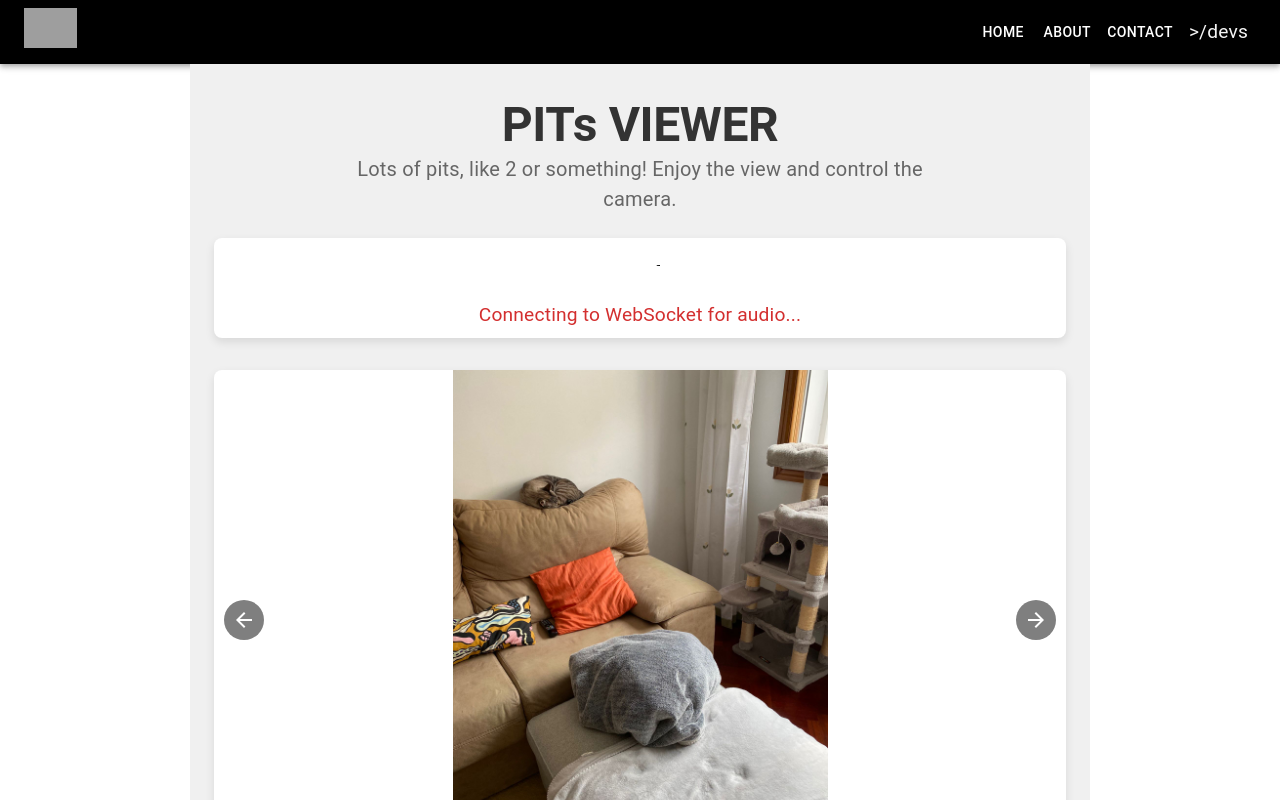
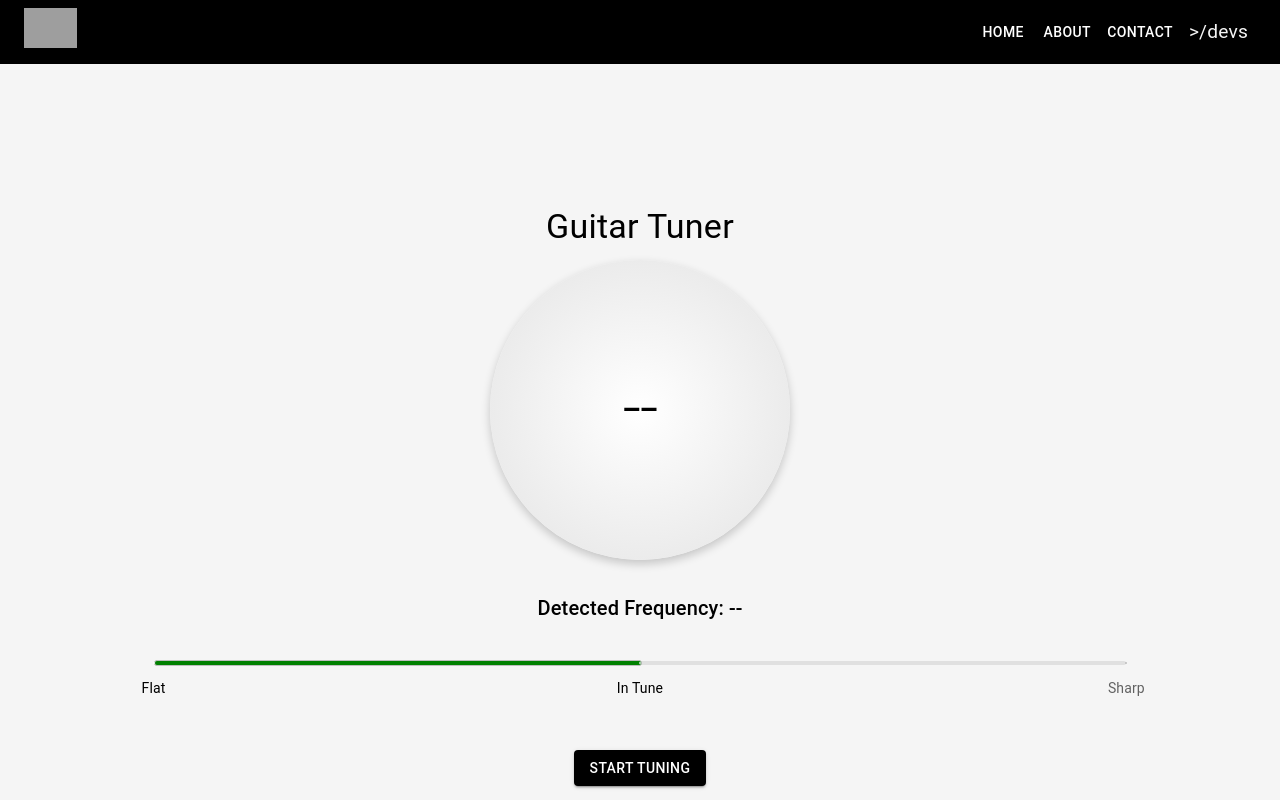
Before and after one commit to NetOfComputers/valkiria24-web-lemon, a React (Create React App) app: page /pit-view in a window 1280 px wide. Shown: the top 800 px of the page. Built offline with nearby package versions, Linux system fonts and the light colour scheme; no server answers; grey boxes are pictures that could not be loaded.

Commit message:
Some Fancy Things

```diff
--- a/package.json
+++ b/package.json
@@ -10,6 +10,7 @@
     "@testing-library/jest-dom": "^5.17.0",
     "@testing-library/react": "^13.4.0",
     "@testing-library/user-event": "^13.5.0",
+    "pitchfinder": "^2.3.2",
     "react": "^18.3.1",
     "react-dom": "^18.3.1",
     "react-router-dom": "^6.26.1",
--- a/src/Routes.js
+++ b/src/Routes.js
@@ -19,6 +19,7 @@ import Footer from './components/Footer';
 import BirdViewWithControlsScreen from './screens/BirdViewWithControlsScreen.js';
 import BirdViewControls from './screens/BirdViewWithControlsLegacy.js';
 import PitViewWithControlsScreen from './screens/PitViewWithControlsScreen.js';
+
 // import BirdViewRecorder from './screens/BirdViewRecorder.js'
 import AdminLogin from './screens/AdminLogin.js';
 import ProjectArch from './screens/ProjectArch.js';
@@ -67,8 +68,10 @@ function AppRoutes() {
         <Route path="/bird-photo" element={<BirdPhoto/>} /> */}
         {/* <Route path="/bird-view/:token" element={<BirdViewToken/>} />
         <Route path="/bird-view-admin" element={<BirdViewAdmin/>} /> */}
+
+        {/* Other projects */}
       </Routes>
-      <Footer flexGrow={1}/>
+      <Footer flexGrow={1} />
     </Router>
   );
 }
--- a/src/components/BirdProject/modules/SettingsDialog.js
+++ b/src/components/BirdProject/modules/SettingsDialog.js
@@ -108,7 +108,7 @@ const SettingsDialog = ({ open, onClose, sendControlMessage, stats }) => {
               return (
                 <Box key={controlName} mb={2}>
                   <IconButton
-                    disabled={control.min === null}
+                    disabled={control.min === null && control.data_type!="bool"}
                     onClick={() => handleControlChange(controlName, -(control.step || 1))}
                   >
                     <ArrowBackIcon />
--- /dev/null
+++ b/src/components/TunerProject/TunerViewWithPitchJs.js
@@ -0,0 +1,170 @@
+import React, { useState, useEffect } from "react";
+import PitchFinder from "pitchfinder";
+import {
+  Box,
+  Typography,
+  Button,
+  CircularProgress,
+  Slider,
+} from "@mui/material";
+
+const TunerViewWithPitchJs = () => {
+  const [note, setNote] = useState(null);
+  const [detectedFrequency, setDetectedFrequency] = useState(null);
+  const [isTuning, setIsTuning] = useState(false);
+  const [tuningOffset, setTuningOffset] = useState(0);
+
+  useEffect(() => {
+    let audioContext;
+    let analyserNode;
+    let mediaStream;
+    let intervalId;
+
+    const startTuning = async () => {
+      try {
+        audioContext = new (window.AudioContext || window.webkitAudioContext)();
+        mediaStream = await navigator.mediaDevices.getUserMedia({ audio: true });
+        const sourceNode = audioContext.createMediaStreamSource(mediaStream);
+
+        analyserNode = audioContext.createAnalyser();
+        sourceNode.connect(analyserNode);
+
+        analyserNode.fftSize = 2048; // Higher FFT size for precision
+        const bufferLength = analyserNode.fftSize;
+        const buffer = new Float32Array(bufferLength);
+
+        const detectPitch = PitchFinder.AMDF({ sampleRate: audioContext.sampleRate });
+
+        intervalId = setInterval(() => {
+          analyserNode.getFloatTimeDomainData(buffer);
+          const frequency = detectPitch(buffer);
+          if (frequency) {
+            setDetectedFrequency(frequency);
+            const { note, offset } = getClosestNoteAndOffset(frequency);
+            setNote(note);
+            setTuningOffset(offset);
+          }
+        }, 100);
+      } catch (err) {
+        console.error("Error accessing microphone:", err);
+      }
+    };
+
+    const stopTuning = () => {
+      if (intervalId) clearInterval(intervalId);
+      if (mediaStream) mediaStream.getTracks().forEach(track => track.stop());
+      if (audioContext) audioContext.close();
+    };
+
+    if (isTuning) {
+      startTuning();
+    }
+
+    return () => {
+      stopTuning();
+    };
+  }, [isTuning]);
+
+  const getClosestNoteAndOffset = (frequency) => {
+    const notes = [
+      { note: "E", frequency: 82.41 },
+      { note: "A", frequency: 110.00 },
+      { note: "D", frequency: 146.83 },
+      { note: "G", frequency: 196.00 },
+      { note: "B", frequency: 246.94 },
+      { note: "E", frequency: 329.63 },
+    ];
+
+    const closest = notes.reduce((prev, curr) =>
+      Math.abs(curr.frequency - frequency) < Math.abs(prev.frequency - frequency) ? curr : prev
+    );
+
+    const offset = frequency - closest.frequency;
+    return { note: closest.note, offset };
+  };
+
+  return (
+    <Box
+      sx={{
+        textAlign: "center",
+        padding: 4,
+        backgroundColor: "#f5f5f5",
+        minHeight: "100vh",
+        display: "flex",
+        flexDirection: "column",
+        alignItems: "center",
+        justifyContent: "center",
+      }}
+    >
+      <Typography variant="h4" gutterBottom>
+        Guitar Tuner
+      </Typography>
+      <Box
+        sx={{
+          position: "relative",
+          width: 300,
+          height: 300,
+          borderRadius: "50%",
+          background: "radial-gradient(circle, #ffffff, #e3e3e3)",
+          boxShadow: "0px 4px 10px rgba(0, 0, 0, 0.2)",
+          display: "flex",
+          alignItems: "center",
+          justifyContent: "center",
+          marginBottom: 4,
+        }}
+      >
+        <Typography variant="h1" color="primary" sx={{ fontSize: 64 }}>
+          {note || "--"}
+        </Typography>
+        {isTuning && (
+          <Box
+            sx={{
+              position: "absolute",
+              width: "90%",
+              height: "90%",
+              borderRadius: "50%",
+              border: "10px solid",
+              borderColor: `rgba(${Math.min(255, 255 - Math.abs(tuningOffset * 10))}, ${Math.min(
+                255,
+                Math.abs(tuningOffset * 10)
+              )}, ${Math.max(0, 255 - Math.abs(tuningOffset * 20))}, 1)`,
+              transform: `rotate(${tuningOffset * 3}deg)`,
+              transition: "border-color 0.1s, transform 0.1s",
+            }}
+          />
+        )}
+      </Box>
+      <Typography variant="h6">
+        Detected Frequency: {detectedFrequency ? detectedFrequency.toFixed(2) + " Hz" : "--"}
+      </Typography>
+      <Box sx={{ width: "80%", marginY: 3 }}>
+        <Slider
+          value={tuningOffset}
+          min={-50}
+          max={50}
+          disabled
+          marks={[
+            { value: -50, label: "Flat" },
+            { value: 0, label: "In Tune" },
+            { value: 50, label: "Sharp" },
+          ]}
+          sx={{
+            "& .MuiSlider-thumb": { display: "none" },
+            "& .MuiSlider-track": {
+              backgroundColor: tuningOffset === 0 ? "green" : "red",
+            },
+          }}
+        />
+      </Box>
+      <Button
+        variant="contained"
+        onClick={() => setIsTuning(!isTuning)}
+        sx={{ marginTop: 3 }}
+      >
+        {isTuning ? "Stop Tuning" : "Start Tuning"}
+      </Button>
+    </Box>
+  );
+}
+
+export default TunerViewWithPitchJs;
--- a/src/screens/ActiveServiceAdmin.js
+++ b/src/screens/ActiveServiceAdmin.js
@@ -145,6 +145,10 @@ function ActiveServiceAdmin() {
             }else if( serviceId == 'audioOut') {
                 required_pumps = [
                     'udpAudioPump'
+                ]
+            }else {
+                required_pumps = [
+                    'sioPump'
                 ]
             }
         }
--- a/src/screens/PitViewWithControlsScreen.js
+++ b/src/screens/PitViewWithControlsScreen.js
@@ -3,13 +3,14 @@ import React, { useEffect, useRef, useState } from 'react';
 import BirdViewControls from '../components/BirdProject/PitViewWithControls';
 import { useNavigate } from 'react-router-dom';
 import { Container, Typography, Button, Box, Grid } from '@mui/material';
-
+import TunerViewWithPitchJs from '../components/TunerProject/TunerViewWithPitchJs'
 
 function PitViewWithControlsScreen() {
   const navigate = useNavigate();
   return (
 
-      <BirdViewControls></BirdViewControls>
+      // <BirdViewControls></BirdViewControls>
+      <TunerViewWithPitchJs></TunerViewWithPitchJs>
 
   )
 };
```
Also changed, not shown: 8 other files (tests, documents, lock files or other folders).
